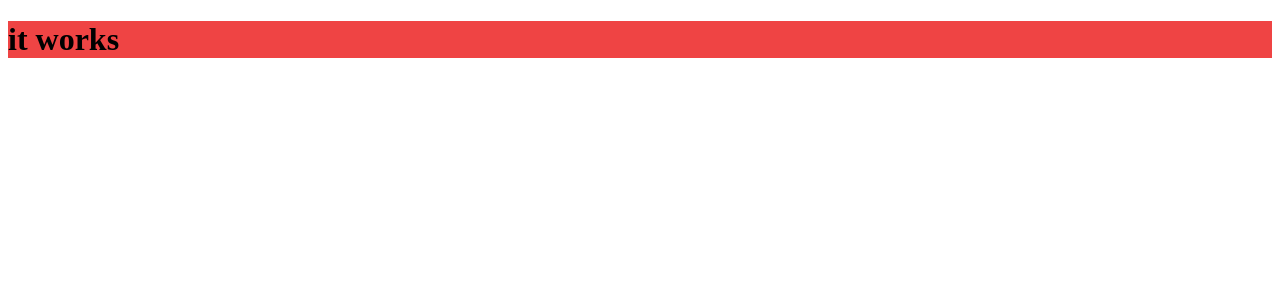
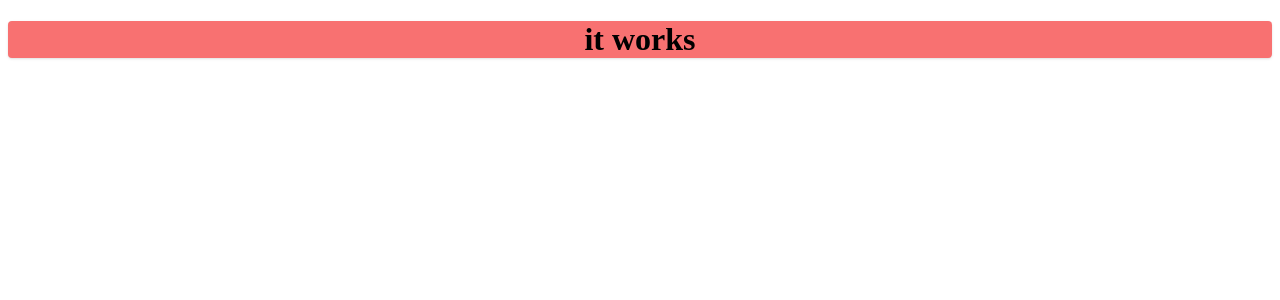
Before and after one commit to moko0428/carrot-market, a Next.js app: page / in a window 1280 px wide. Shown: the top 300 px of the page. Built offline with nearby package versions, Linux system fonts and the light colour scheme.

Commit message:
tailwindcss setup2 Tailwind CSS IntelliSense install

```diff
--- a/pages/index.tsx
+++ b/pages/index.tsx
@@ -3,8 +3,8 @@ import { Inter } from "next/font/google";
 
 export default function Home() {
   return (
-    <div className="bg-red-500">
-      <h1 className="text-black">it works</h1>
+    <div className="bg-red-400 text-center shadow rounded ">
+      <h1 className="text-black text-center">it works</h1>
     </div>
   );
 }
```
